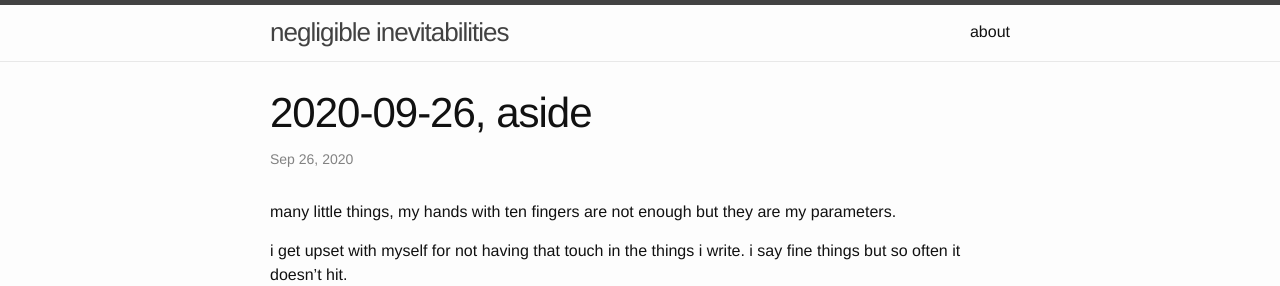
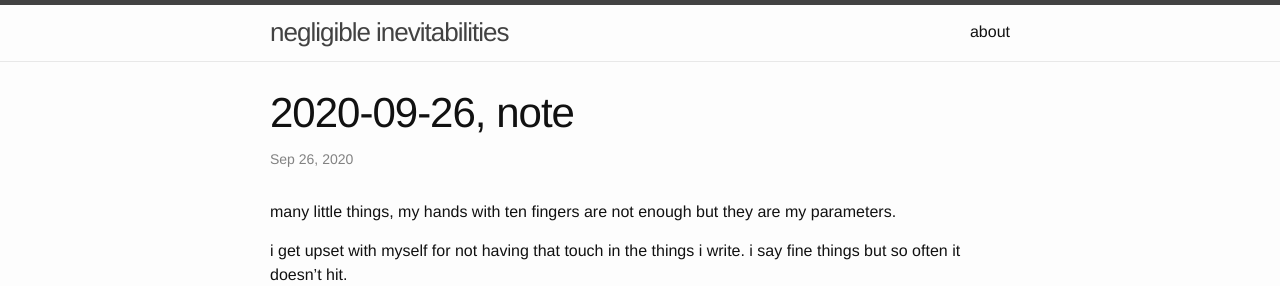
Before and after one commit to jamalgaddis/jamalgaddis.github.io, a Jekyll site: the page built from _posts/2020-09-26-note.markdown, in a window 1280 px wide. Shown: the top 286 px of the page. Built offline with Jekyll 4.4.1, drawn with Linux system fonts in a browser that asks for light colours.

Commit message:
Update and rename 2020-09-26-aside.markdown to 2020-09-26-note.markdown

```diff
--- a/_posts/2020-09-26-aside.markdown
+++ b/_posts/2020-09-26-note.markdown
@@ -1,9 +1,9 @@
 ---
 layout: post
-title:  "2020-09-26, aside"
+title:  "2020-09-26, note"
 date:   2020-09-26
 description: "woopties"
-categories: aside
+categories: note
 ---
 many little things, my hands with ten fingers are not enough but they are my parameters.
 
```
